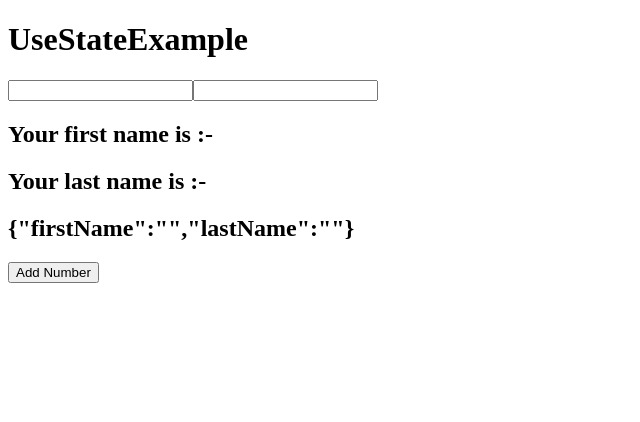
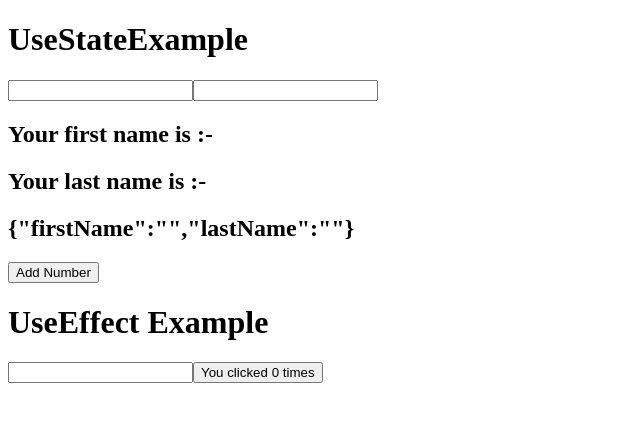
Before and after one commit to vinodkuumar/react-hooks-intermediate, a React (Create React App) app: page / in a window 1280 px wide. Shown: the top 422 px of the page, without its empty margins (0-640 px from the left). Built offline with nearby package versions, Linux system fonts and the light colour scheme.

Commit message:
use effect with conditional render

```diff
--- a/src/App.js
+++ b/src/App.js
@@ -1,18 +1,21 @@
 import React from 'react';
 import UseStateObjectExample from './components/UseStateObjectExample';
 import UseStateArrayExample from './components/UseStateArrayExample';
+import ClassCounter from './components/EffectHooks/ClassCounter';
+import HookCounterOne from './components/EffectHooks/HookCounterOne';
 
 function App() {
   return (
     <>
       <div>
         <h1>UseStateExample</h1>
+        <UseStateObjectExample />
+        <UseStateArrayExample />
       </div>
       <div>
-        <UseStateObjectExample />
-      </div>
-      <div>
-        <UseStateArrayExample />
+        <h1>UseEffect Example</h1>
+        {/* <ClassCounter /> */}
+        <HookCounterOne />
       </div>
     </>
   );
--- /dev/null
+++ b/src/components/EffectHooks/ClassCounter.js
@@ -0,0 +1,38 @@
+import React, {Component} from 'react';
+
+class ClassCounter extends Component {
+    constructor(props){
+        super(props)
+        this.state = {
+            count: 0,
+            name: ''
+        }
+    }
+    componentDidMount() {
+        document.title = `clicked ${this.state.count} times`
+    }
+    //conditional render
+    componentDidUpdate(prevProps,prevState) {
+       // console.log('updating document title')
+        if(prevState.count !== this.state.count){
+            console.log('updating document title')
+            document.title = `clicked ${this.state.count} times`
+        }
+    }
+    render() {
+        return(
+            <div>
+                <input
+                    type="text"
+                    value={this.state.name}
+                    onChange={(e) => this.setState({name: e.target.value})}
+                    />
+                <button
+                    onClick={() => this.setState({count: this.state.count + 1})}
+                    >Clicked {this.state.count} times</button>
+            </div>
+        )
+    }
+}
+
+export default ClassCounter;
--- /dev/null
+++ b/src/components/EffectHooks/HookCounterOne.js
@@ -0,0 +1,23 @@
+import React,{useState, useEffect} from 'react';
+
+const HookCounterOne = () => {
+    const [count,setCount] = useState(0);
+    const [name,setName] = useState('');
+    //conditional render
+    useEffect(() => {
+        console.log('useEffect- update when count changes');
+        document.title = `you clicked ${count} times`
+    },[count])
+    return(
+        <div>
+            <input
+                type="text"
+                value={name}
+                onChange={(e) => setName(e.target.value)}
+            />
+            <button onClick={() => setCount(prevcount => prevcount + 1)}>You clicked {count} times</button>
+        </div>
+    )
+}
+
+export default HookCounterOne;
```
